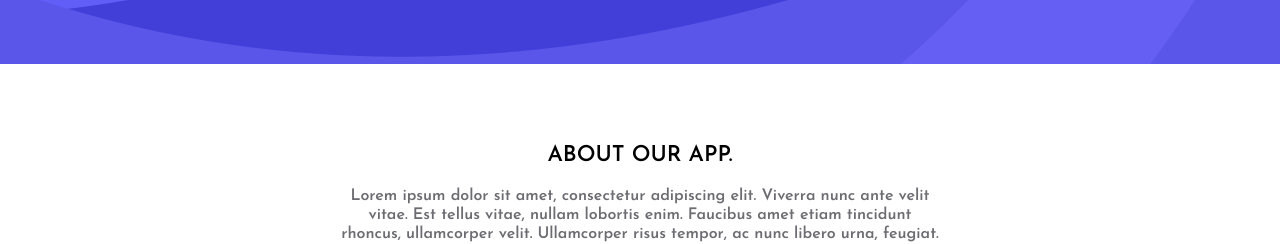
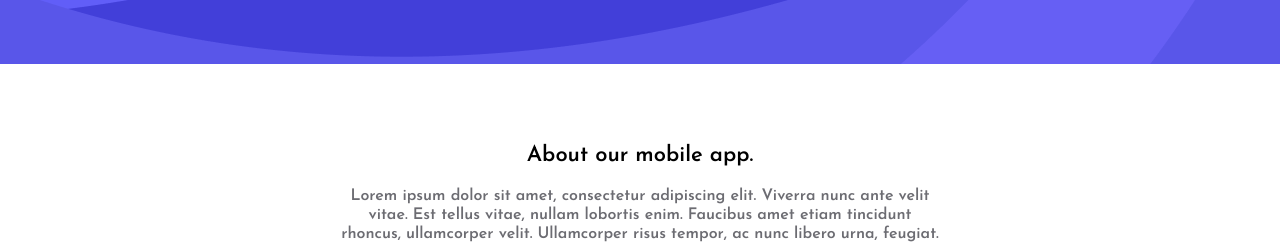
Before and after one commit to ahmednihalk/Appolo, a website: page index.html in a window 1280 px wide. Shown: the part 960-1204 px from the top of the page. Drawn offline with nearby package versions, Linux system fonts and the light colour scheme.

Commit message:
Fixed uppercase heading

```diff
--- a/index.html
+++ b/index.html
@@ -74,7 +74,7 @@
     <section class="about_our_app">
         <div class="container">
         <div class="heading_container tac padding-medium">
-            <h3 class="heading-primary padding-small">ABOUT OUR APP. </h3>
+            <h3 class="heading-primary padding-small">About our mobile app. </h3>
             <P>Lorem ipsum dolor sit amet, consectetur adipiscing elit. Viverra nunc ante velit vitae. Est tellus vitae,
             nullam lobortis enim. Faucibus amet etiam tincidunt rhoncus,
             ullamcorper velit. Ullamcorper risus tempor, ac nunc libero urna, feugiat.</P>
```
